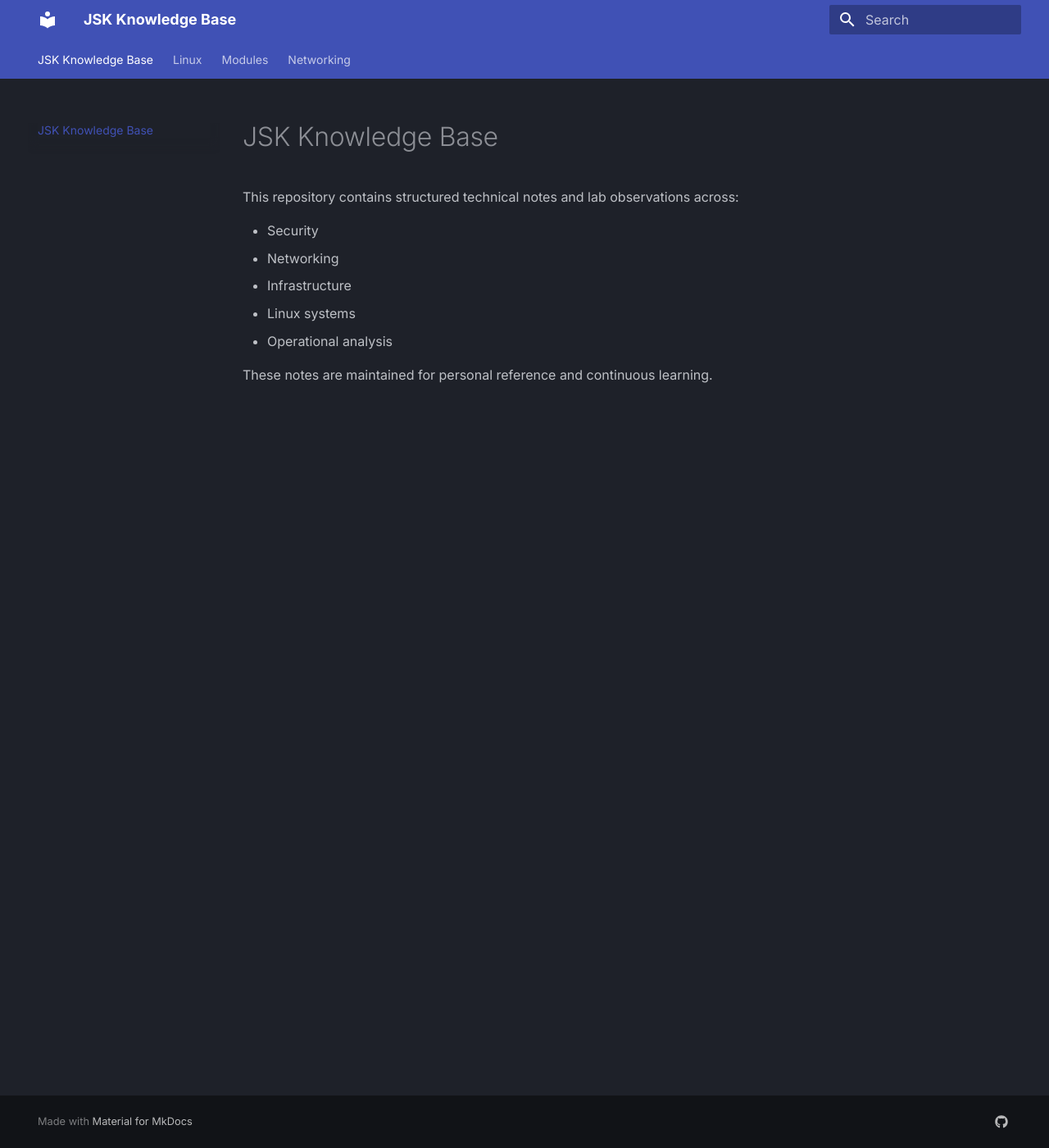
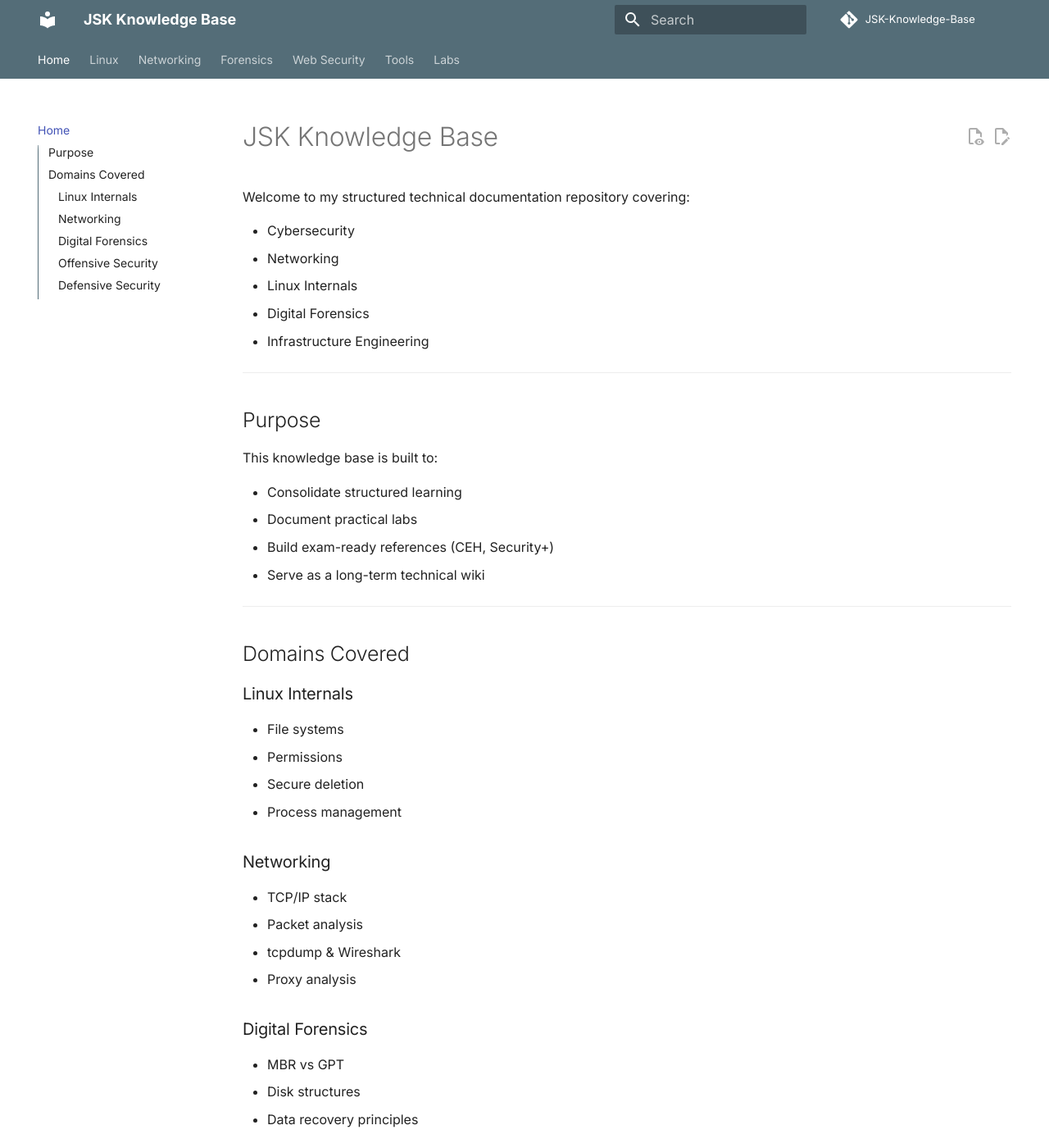
Before and after one commit to javvadigithub/jskb, an MkDocs documentation site: the page built from docs/index.md, in a window 1280 px wide and 1400 px high. Shown: the whole window at 82% size. Built offline with MkDocs 1.6.1 and Material for MkDocs 9.7.7, drawn with Linux system fonts in a browser that asks for light colours; some of the changed text lies outside the part shown.

```diff
--- a/docs/index.md
+++ b/docs/index.md
@@ -1,11 +1,53 @@
 # JSK Knowledge Base
 
-This repository contains structured technical notes and lab observations across:
+Welcome to my structured technical documentation repository covering:
 
-- Security
+- Cybersecurity
 - Networking
-- Infrastructure
-- Linux systems
-- Operational analysis
+- Linux Internals
+- Digital Forensics
+- Infrastructure Engineering
 
-These notes are maintained for personal reference and continuous learning.
+---
+
+## Purpose
+
+This knowledge base is built to:
+
+- Consolidate structured learning
+- Document practical labs
+- Build exam-ready references (CEH, Security+)
+- Serve as a long-term technical wiki
+
+---
+
+## Domains Covered
+
+### Linux Internals
+- File systems
+- Permissions
+- Secure deletion
+- Process management
+
+### Networking
+- TCP/IP stack
+- Packet analysis
+- tcpdump & Wireshark
+- Proxy analysis
+
+### Digital Forensics
+- MBR vs GPT
+- Disk structures
+- Data recovery principles
+
+### Offensive Security
+- Nmap
+- Enumeration
+- Web vulnerabilities
+- Exploitation theory
+
+### Defensive Security
+- Hardening
+- Logging
+- Monitoring
+- Incident response basics
--- a/mkdocs.yml
+++ b/mkdocs.yml
@@ -1,6 +1,11 @@
 site_name: JSK Knowledge Base
 site_description: A structured technical knowledge base spanning cybersecurity, networking, and infrastructure engineering.
 site_author: Srikanth Javvadi
+site_url: https://javvadigithub.github.io/jskb/
+
+repo_name: JSK-Knowledge-Base
+repo_url: https://github.com/javvadigithub
+edit_uri: edit/main/docs/
 
 theme:
   name: material
@@ -8,20 +13,23 @@ theme:
     text: Inter
     code: JetBrains Mono
   palette:
-    - scheme: slate
-      primary: Charcoal
-      accent: Teal
+    - scheme: default
+      primary: blue grey
+      accent: teal
   features:
     - navigation.instant
     - navigation.tabs
     - navigation.sections
+    - navigation.expand
     - navigation.top
+    - navigation.tracking
+    - toc.integrate
     - search.highlight
     - search.share
     - content.code.copy
     - content.tabs.link
-    - toc.integrate
-
+    - content.action.edit
+    - content.action.view
 markdown_extensions:
   - admonition
   - attr_list
@@ -30,20 +38,52 @@ markdown_extensions:
   - footnotes
   - toc:
       permalink: true
-  - pymdownx.highlight
+  - pymdownx.highlight:
+      anchor_linenums: true
   - pymdownx.superfences
   - pymdownx.tabbed:
       alternate_style: true
   - pymdownx.details
+  - pymdownx.inlinehilite
+  - pymdownx.snippets
+  - pymdownx.keys
+  - pymdownx.tasklist:
+      custom_checkbox: true
   - pymdownx.emoji:
       emoji_index: !!python/name:material.extensions.emoji.twemoji
       emoji_generator: !!python/name:material.extensions.emoji.to_svg
 
+plugins:
+  - search
+  - mermaid2
+
 extra:
   social:
     - icon: fontawesome/brands/github
-      link: https://github.com/YOUR_USERNAME
+      link: https://github.com/javvadigithub
 
-plugins:
-  - search
-  - mermaid2
+nav:
+  - Home: index.md
+
+  - Linux:
+      - File System: linux/file-system.md
+      - Secure Deletion (Shred): linux/shred.md
+
+  - Networking:
+      - TCP/IP Model: networking/tcpip.md
+      - TCPDump Analysis: networking/tcpdump.md
+
+  - Forensics:
+      - MBR vs GPT: forensics/mbr-gpt.md
+      - Disk Analysis: forensics/disk-analysis.md
+
+  - Web Security:
+      - XSS: web-security/xss.md
+      - SQL Injection: web-security/sqli.md
+
+  - Tools:
+      - Nmap: tools/nmap.md
+      - Burp Suite: tools/burp.md
+
+  - Labs:
+      - Lab 01: labs/lab-01.md
```
Also changed, not shown: docs/linux/secure-data-erasure/shred.md (added, +268 -0 lines).
